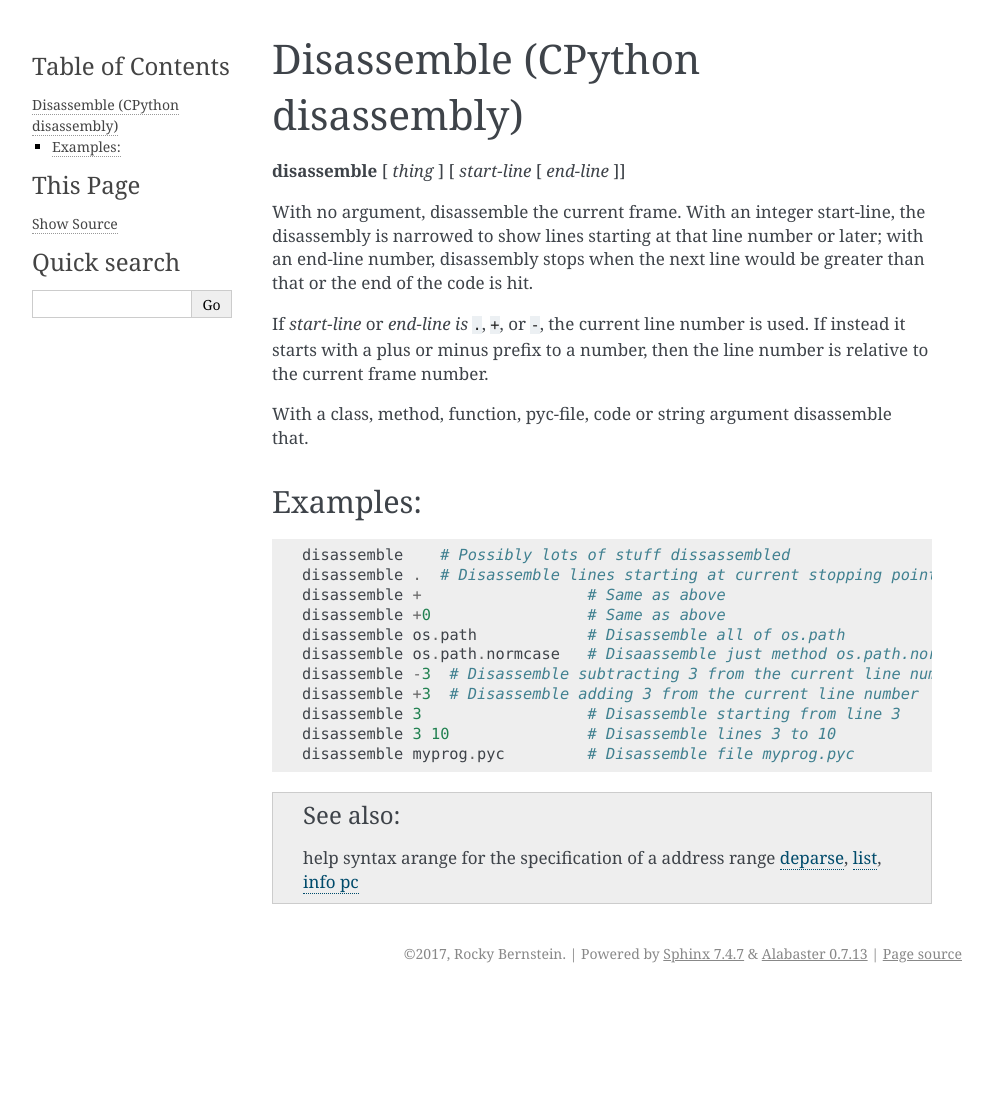
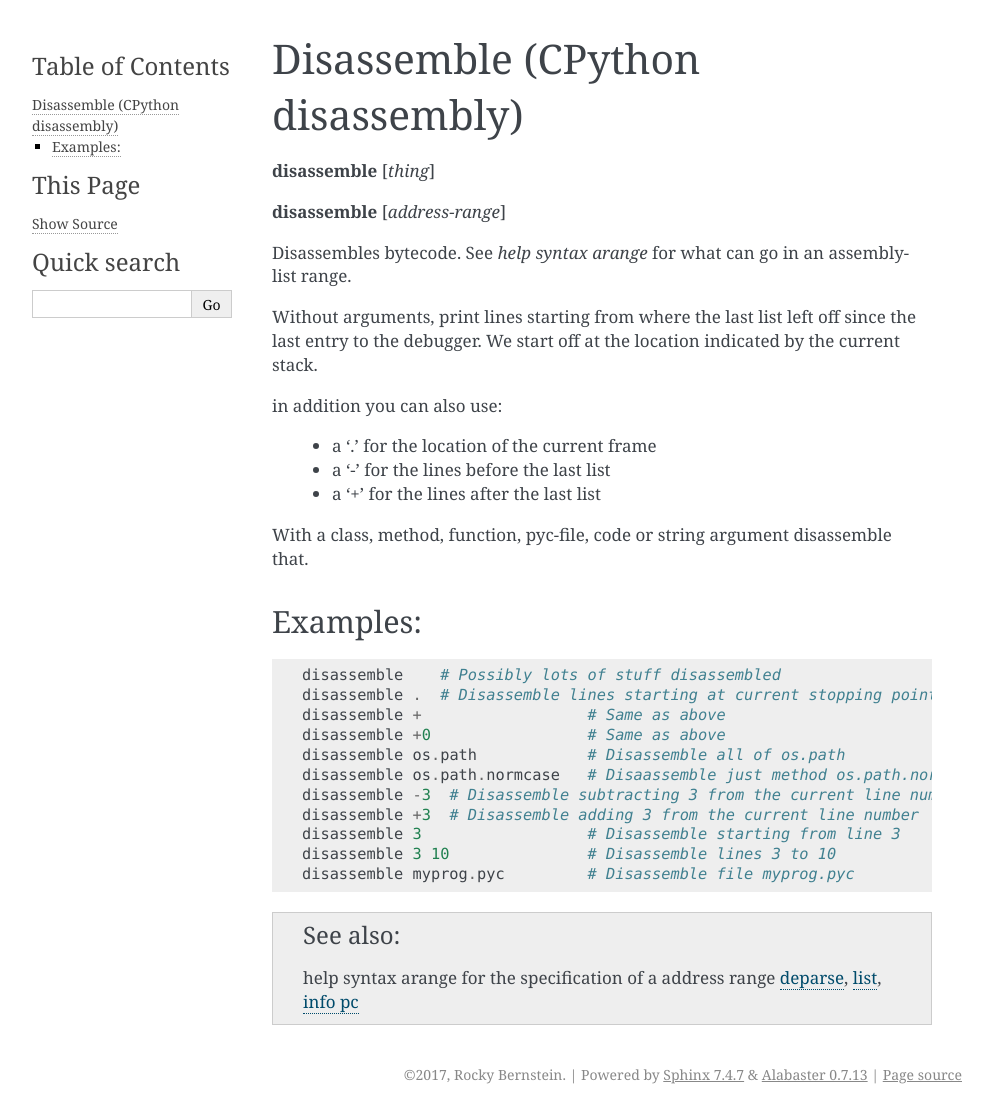
Before and after one commit to Trepan-Debuggers/python3-trepan, a Sphinx documentation site: the page built from docs/commands/data/disassemble.rst, in a window 1280 px wide. Shown: the whole page, without its empty margins (148-1141 px from the left). Built offline with Sphinx 7.4.7, drawn with Linux system fonts in a browser that asks for light colours; before the commit the page ends 993 px from its top, so only the background shows below that.

Commit message:
Tweak disassemble command doc

```diff
--- a/docs/commands/data/disassemble.rst
+++ b/docs/commands/data/disassemble.rst
@@ -4,16 +4,22 @@
 Disassemble (CPython disassembly)
 ---------------------------------
 
-**disassemble** [ *thing* ] [ *start-line* [ *end-line* ]]
+**disassemble** [*thing*]
 
-With no argument, disassemble the current frame. With an integer
-start-line, the disassembly is narrowed to show lines starting at that
-line number or later; with an end-line number, disassembly stops when
-the next line would be greater than that or the end of the code is hit.
+**disassemble** [*address-range*]
 
-If *start-line* or *end-line is* ``.``, ``+``, or ``-``, the current
-line number is used. If instead it starts with a plus or minus prefix to
-a number, then the line number is relative to the current frame number.
+Disassembles bytecode. See `help syntax arange` for what can go in an
+assembly-list range.
+
+Without arguments, print lines starting from where the last list left off
+since the last entry to the debugger. We start off at the location indicated
+by the current stack.
+
+in addition you can also use:
+
+  - a '.' for the location of the current frame
+  - a '-' for the lines before the last list
+  - a '+' for the lines after the last list
 
 With a class, method, function, pyc-file, code or string argument
 disassemble that.
@@ -23,7 +29,7 @@ Examples:
 
 ::
 
-       disassemble    # Possibly lots of stuff dissassembled
+       disassemble    # Possibly lots of stuff disassembled
        disassemble .  # Disassemble lines starting at current stopping point.
        disassemble +                  # Same as above
        disassemble +0                 # Same as above
```
